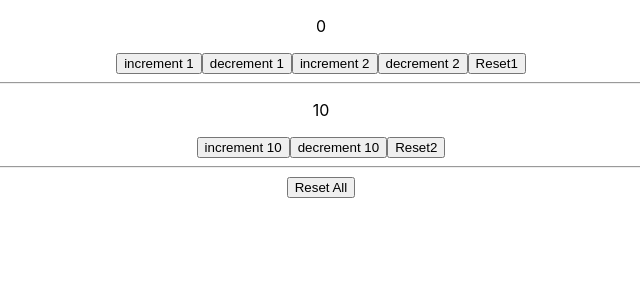
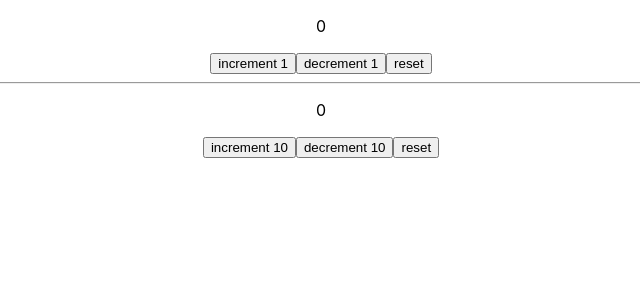
Before and after one commit to ahjam-taoufik/React-Hook, a React (Create React App) app: page / in a window 1280 px wide. Shown: the top 300 px of the page, without its empty margins (319-959 px from the left). Built offline with nearby package versions, Linux system fonts and the light colour scheme.

Commit message:
multiple useReduce

```diff
--- a/src/components/CompuseReducer.js
+++ b/src/components/CompuseReducer.js
@@ -2,27 +2,14 @@ import React, { useReducer } from 'react'
 
 
 const initialCount= {
-    countValue1:0,
-    countValue2:10
-
+    countValue:0
 }
 const Reducer=(count, action)=>{
     switch (action.type) {
-        case 'increment1':
-            return {...count,countValue1:count.countValue1+action.val}
-        case 'decrement1':
-            return {...count,countValue1:count.countValue1-action.val}
-
-        case 'increment2':
-            return {...count,countValue2:count.countValue2+action.val}
-        case 'decrement2':
-            return {...count,countValue2:count.countValue2-action.val}
-
-
-        case 'reset1':
-            return {...count,countValue1:0}
-        case 'reset2':
-            return {...count,countValue2:0}
+        case 'increment':
+            return {countValue:count.countValue+action.val}
+        case 'decrement':
+            return {countValue:count.countValue-action.val}
         case 'reset':
                 return initialCount
         default:
@@ -31,25 +18,21 @@ const Reducer=(count, action)=>{
 }
 
 function CompuseReducer() {
-    const [count, action] = useReducer(Reducer, initialCount)
+    const [count1, action1] = useReducer(Reducer, initialCount)
+    const [count2, action2] = useReducer(Reducer, initialCount)
     return (
         <div>
-             <p>{count.countValue1}</p>
-            <button onClick={()=>action({type:'increment1',val:1})}>increment 1</button>
-            <button onClick={()=>action({type:'decrement1',val:1})}>decrement 1</button>
-
-            <button onClick={()=>action({type:'increment1',val:2})}>increment 2</button>
-            <button onClick={()=>action({type:'decrement1',val:2})}>decrement 2</button>
-            <button onClick={()=>action({type:'reset1'})}>Reset1</button>
+             <p>{count1.countValue}</p>
+            <button onClick={()=>action1({type:'increment',val:1})}>increment 1</button>
+            <button onClick={()=>action1({type:'decrement',val:1})}>decrement 1</button>
+            <button onClick={()=>action1({type:'reset'})}>reset</button>
             <hr/>
 
-            <p>{count.countValue2}</p>
-            <button onClick={()=>action({type:'increment2',val:10})}>increment 10</button>
-            <button onClick={()=>action({type:'decrement2',val:10})}>decrement 10</button>
-            <button onClick={()=>action({type:'reset2'})}>Reset2</button>
+            <p>{count2.countValue}</p>
+            <button onClick={()=>action2({type:'increment',val:10})}>increment 10</button>
+            <button onClick={()=>action2({type:'decrement',val:10})}>decrement 10</button>
+            <button onClick={()=>action2({type:'reset'})}>reset</button>
 
-            <hr/>
-            <button onClick={()=>action({type:'reset'})}>Reset All</button>
 
         </div>
     )
```
